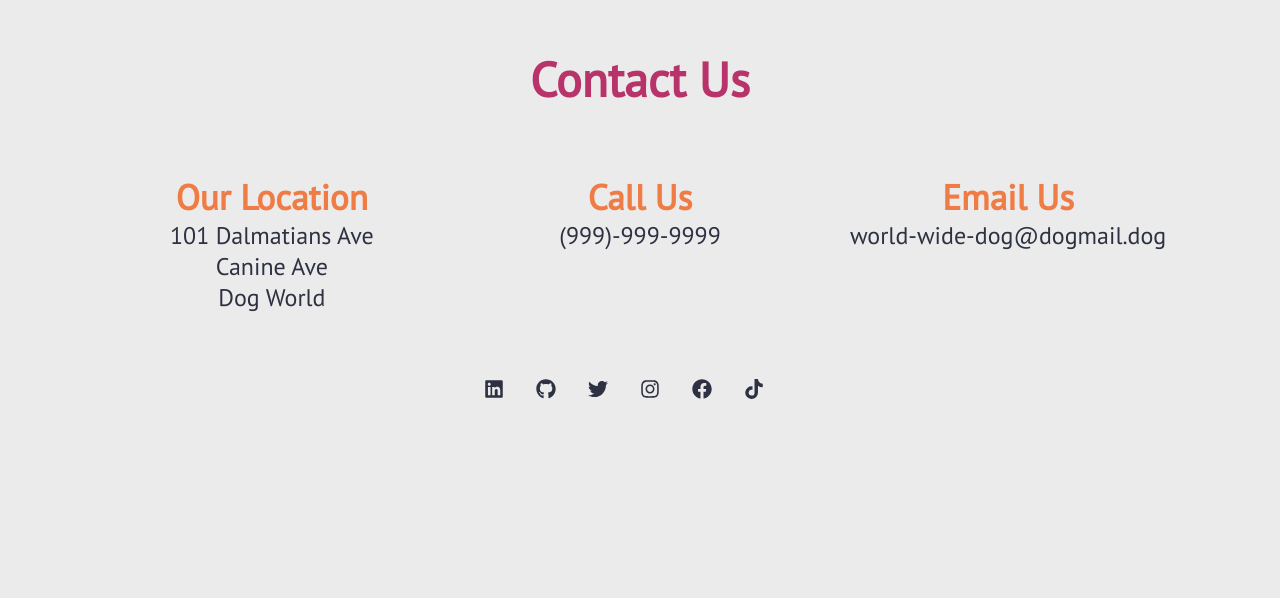
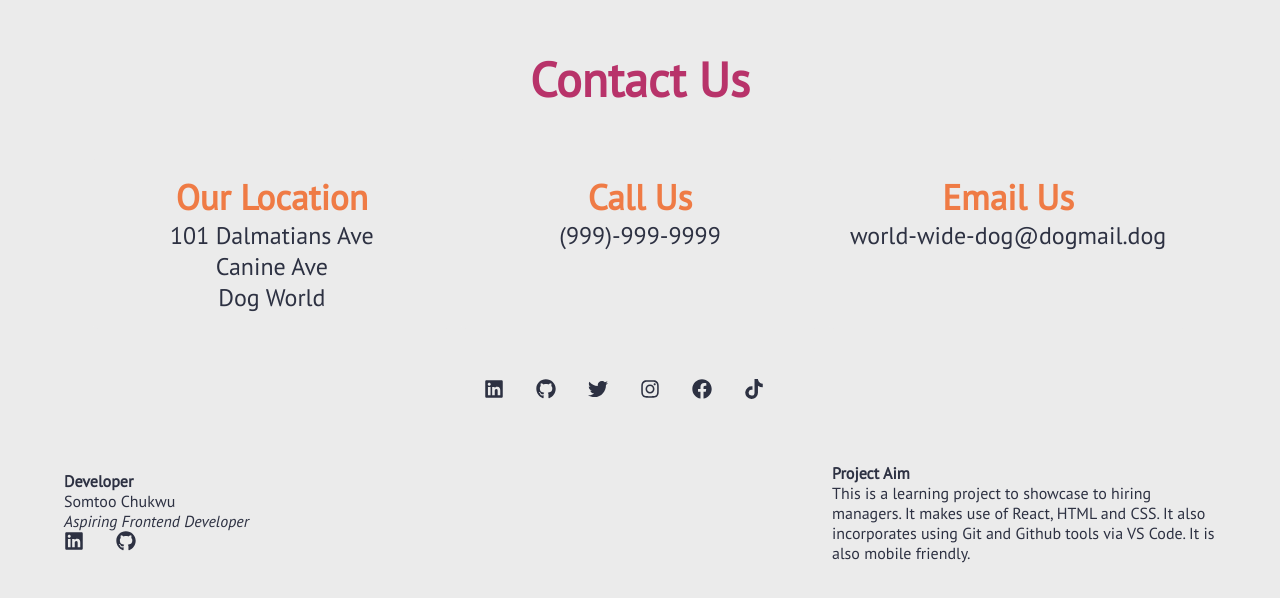
Before and after one commit to SomtooFromLaffy/WoofWorld, a React (Create React App) app in the folder woofworld/: page / in a window 1280 px wide. Shown: the part 4638-5236 px from the top of the page. Before the commit the page ends 5101 px from the top, so only its background shows below. Built offline with nearby package versions, Linux system fonts and the light colour scheme.

Commit message:
Created Developer Footer

```diff
--- /dev/null
+++ b/woofworld/src/components/Footer.js
@@ -0,0 +1,36 @@
+import React from 'react'
+import './FooterStyles.css'
+import {FaGithub, FaLinkedin} from 'react-icons/fa'
+
+const Footer = () => {
+  return (
+    <div>
+        <div className='foot'>
+            <div className='introduction'>
+                <h4>Developer</h4>
+                <p>Somtoo Chukwu </p>
+                <i>Aspiring Frontend Developer</i>
+                <div className='connect'>
+                    <FaLinkedin size={20} style={{color:'#000', marginRight: '2rem'}} />
+                    <FaGithub size={20} style={{color:'#000', marginRight: '2rem'}} />
+
+                </div>
+            </div>
+
+            <div className='description'>
+                <h4>Project Aim</h4>
+                <p>
+                    This is a learning project to showcase to hiring managers.
+                    It makes use of React, HTML and CSS.
+                    It also incorporates using Git and Github tools via VS Code. It is also
+                    mobile friendly.
+                </p>
+
+            </div>
+
+        </div>
+    </div>
+  )
+}
+
+export default Footer
--- /dev/null
+++ b/woofworld/src/components/FooterStyles.css
@@ -0,0 +1,21 @@
+.foot{
+    display:grid;
+    align-items: center;
+    width:100%;
+    grid-template-columns: 2fr 1fr;
+    width:90%;
+    margin: 0 auto;
+    padding-bottom: 35px;
+}
+
+
+@media screen and (max-width: 640px) {
+    .foot{
+        grid-template-columns: 1fr;
+        gap: 5px;
+    }
+
+    h4{
+        font-size: 0.8rem;
+    }
+}
--- a/woofworld/src/routes/Home.js
+++ b/woofworld/src/routes/Home.js
@@ -1,6 +1,7 @@
 import React from 'react';
 import AboutUs from '../components/AboutUs';
 import Contact from '../components/Contact';
+import Footer from '../components/Footer';
 import Navbar from '../components/Navbar'
 import Services from '../components/Services'
 import Team from '../components/Team';
@@ -18,6 +19,7 @@ const Home = () => {
       <Team />
       <AboutUs />
       <Contact />
+      <Footer />
     </div>
   )
 }
```
